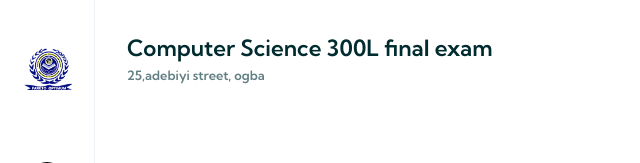
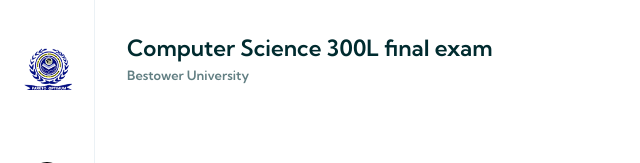
Before and after one commit to davinchi11-stack/Biu.final, a website built with Vite: page index.html in a window 1280 px wide. Shown: the top 163 px of the page, 0-640 px from the left. Built offline with nearby package versions, Linux system fonts and the light colour scheme.

Commit message:
bestower

```diff
--- a/index.html
+++ b/index.html
@@ -137,7 +137,7 @@
         <div class="col-span-12 md:col-span-8 xl:col-span-9">
           <div class="titlte">
             <h1>Computer Science 300L final exam</h1>
-              <span>25,adebiyi street, ogba</span>
+              <span>Bestower University</span>
           </div>
 
         </div>
```
Also changed, not shown: ac/index.html (+1 -1 lines), ba/index.html (+1 -1 lines), ec/index.html (+1 -1 lines), ph/index.html (+1 -1 lines).
